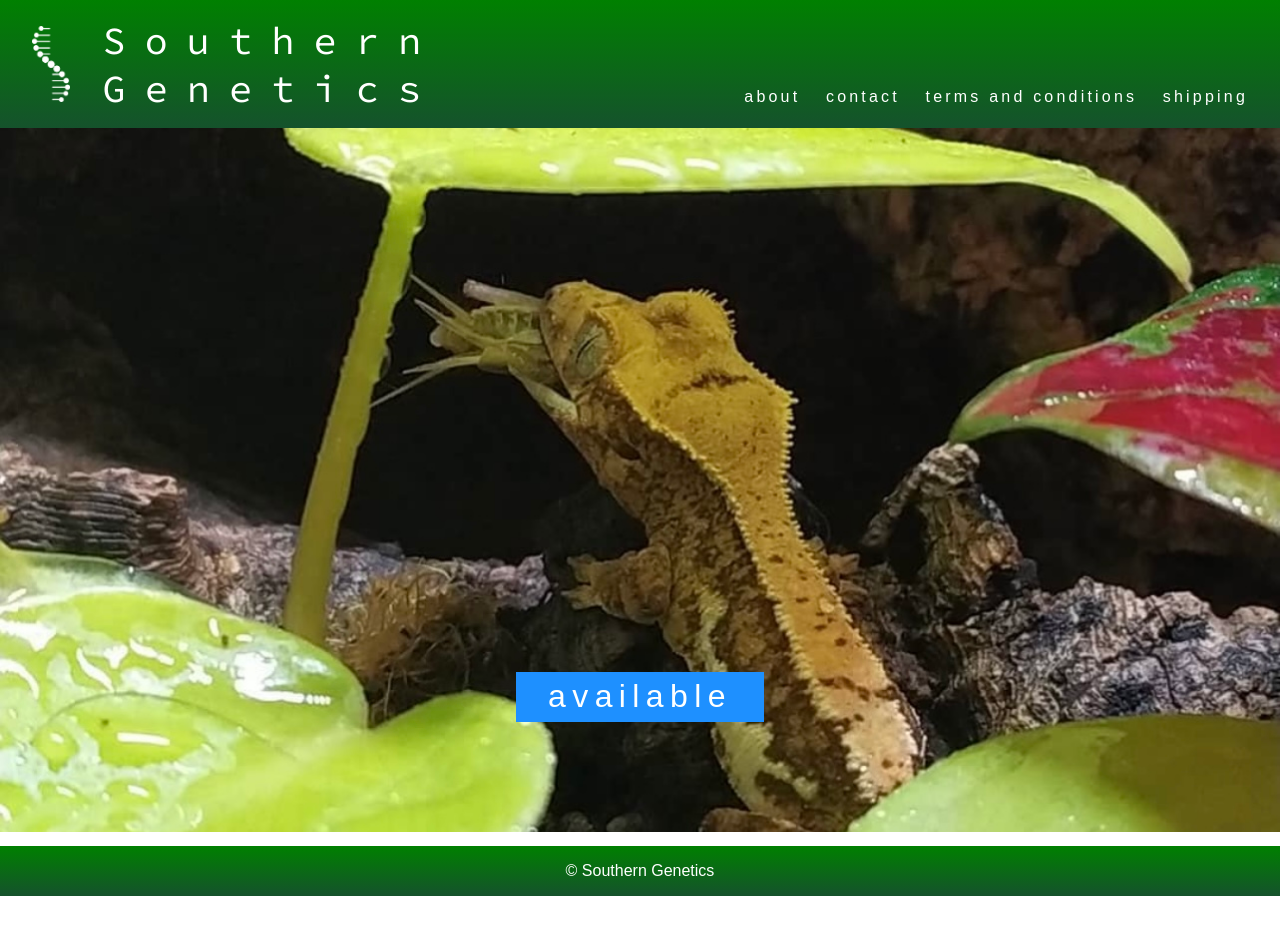
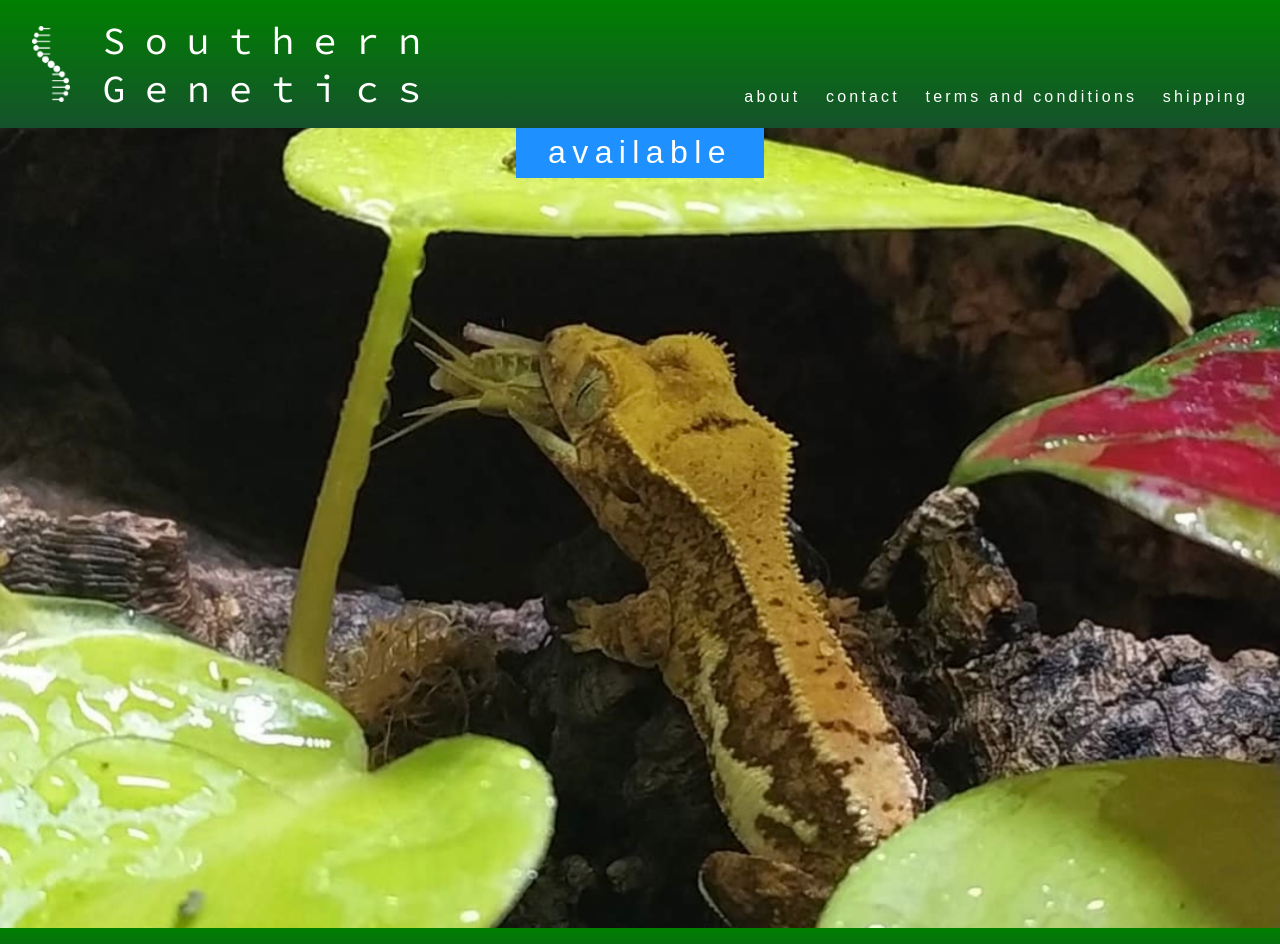
Before and after one commit to JoshuaMeeks/sogen-reptiles, a React (Create React App) app: page / in a window 1280 px wide. Shown: the top 944 px of the page. Before the commit the page ends 896 px from the top, so only its background shows below. Built offline with nearby package versions, Linux system fonts and the light colour scheme.

Commit message:
Fix issues with footer not staying at bottom of page

```diff
--- a/src/App.css
+++ b/src/App.css
@@ -1,7 +1,6 @@
 .main-container {
-  position: relative;
-  min-height: 100vh;
-  padding-bottom: 4em;
+  /* position: relative; */
+  height: 100vh;
 }
 
 .title-container {
--- a/src/components/Footer.css
+++ b/src/components/Footer.css
@@ -4,7 +4,7 @@ footer {
   color: #ffffff;
   padding: 1em 2em 1em 2em;
   font-family: sans-serif;
-  position: absolute;
+  position: relative;
   bottom: 0;
   width: 100%;
 }
--- a/src/components/Hero.css
+++ b/src/components/Hero.css
@@ -1,7 +1,6 @@
 .hero-container {
+  height: 100%;
   text-align: center;
-  width: 100%;
-  height: 44em;
   background-image: url('/public/resources/IMG_0404.jpg');
   background-repeat: no-repeat;
   background-position: 0 45%;
@@ -14,7 +13,6 @@
   font-size: 2em;
   padding: .2em 1em .2em 1em;
   border: none;
-  margin-top: 17em;
   letter-spacing: .2em;
   cursor: pointer;
 }
```
